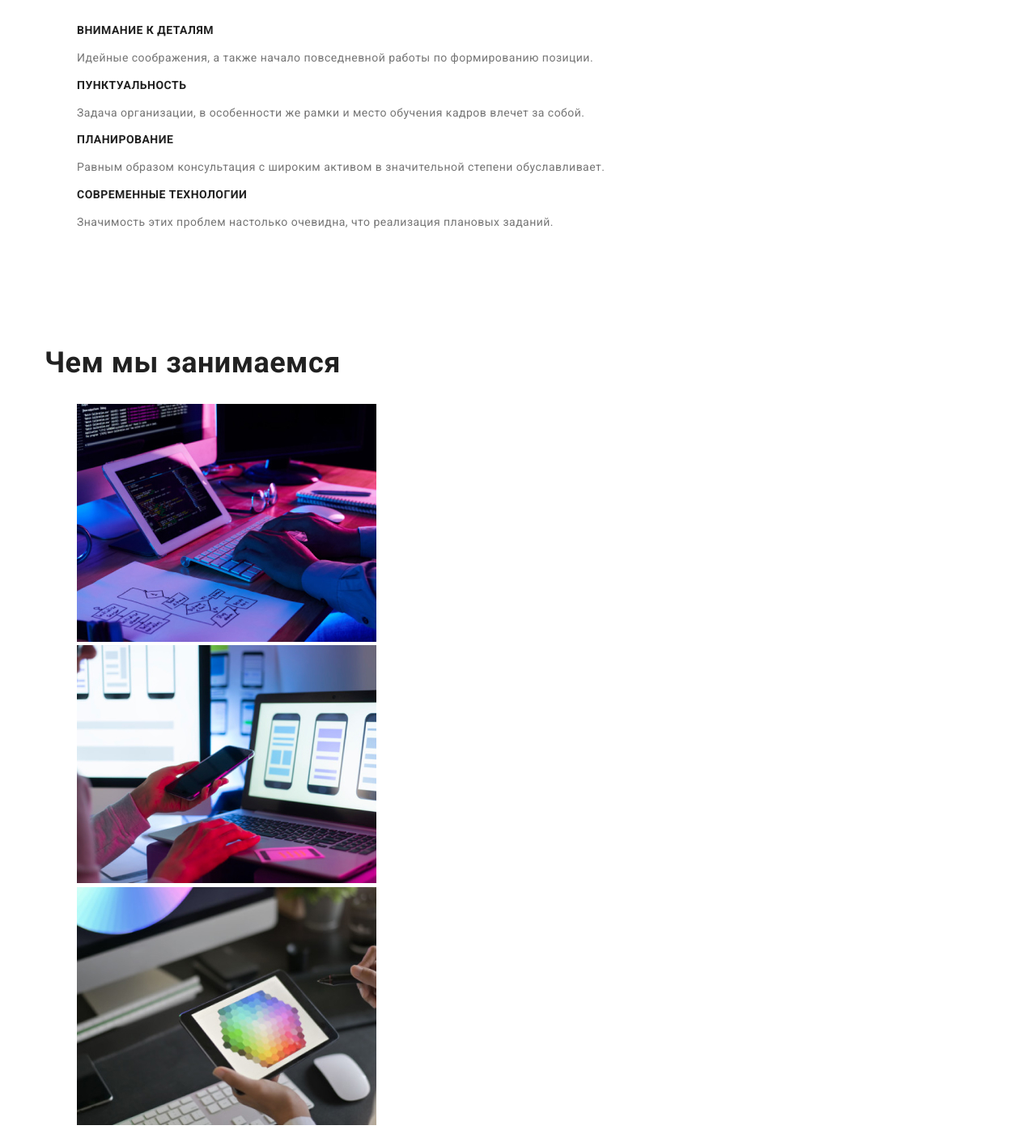
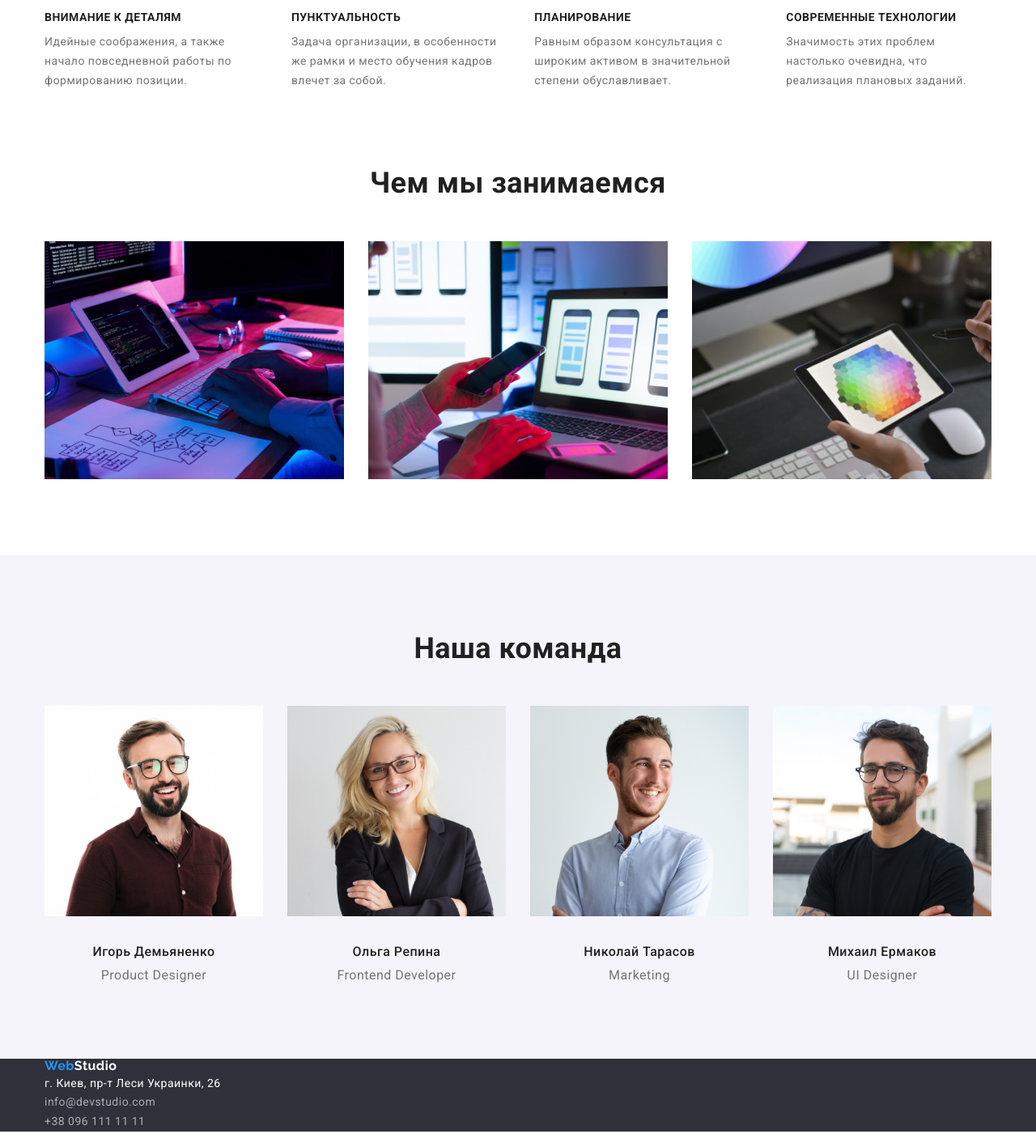
Before and after one commit to ragimovalik/goit-markup-hw-03, a plain HTML site: page index.html in a window 1280 px wide. Shown: the part 780-2181 px from the top of the page at 81% size. Drawn offline with nearby package versions, Linux system fonts and the light colour scheme.

Commit message:
Стилизированы секции advantages, our-work, our-team

```diff
--- a/css/styles.css
+++ b/css/styles.css
@@ -23,14 +23,7 @@
 
 /* Тесты */
 
-/* .page-header ul {
-  margin-top: 0;
-  margin-bottom: 0;
-} */
-/* .nav-flex {
-  padding-top: 32px;
-  padding-bottom: 32px;
-} */
+/* box-sizing: border-box */
 
 /* Конец тестов */
 
@@ -41,8 +34,15 @@
   letter-spacing: 0.03em;
 }
 
-a {
-  text-decoration: none;
+h1,
+h2,
+h3 {
+  color: var(--txt-nav-n-headings);
+}
+
+ul {
+  padding: 0;
+  margin: 0;
 }
 
 li {
@@ -53,10 +53,8 @@ p {
   color: var(--txt-paragraphs);
 }
 
-h1,
-h2,
-h3 {
-  color: var(--txt-nav-n-headings);
+a {
+  text-decoration: none;
 }
 
 address {
@@ -67,8 +65,6 @@ address {
   width: 1200px;
   padding-left: 15px;
   padding-right: 15px;
-  margin-top: 0;
-  margin-bottom: 0;
   margin-left: auto;
   margin-right: auto;
 }
@@ -84,11 +80,6 @@ address {
   align-items: center;
   padding-top: 24px;
   padding-bottom: 25px;
-}
-
-.nav-flex ul {
-  margin-top: 0;
-  margin-bottom: 0;
 }
 
 .logo-nav {
@@ -153,6 +144,9 @@ address {
   margin-left: 50px;
 }
 
+/* Main */
+/* Main - banner */
+
 .main-activity {
   background-color: var(--bgc-secondary);
   text-align: center;
@@ -192,7 +186,17 @@ address {
   letter-spacing: 0.06em;
 }
 
+/* Main - Advantages Section */
+
+.advantages {
+  padding-top: 94px;
+  padding-bottom: 0;
+}
+
 .advantages h3 {
+  margin-top: 0;
+  margin-bottom: 10px;
+
   font-weight: 700;
   font-size: 14px;
   line-height: 1.14;
@@ -200,15 +204,27 @@ address {
 }
 
 .advantages p {
+  margin-top: 0;
+  margin-bottom: 0;
+
   font-weight: 400;
   font-size: 14px;
   line-height: 1.71;
 }
 
-.advantages {
-  padding-top: 94px;
-  padding-bottom: 0;
+.advantages-list {
+  display: flex;
 }
+
+.advantages-list-items {
+  flex-basis: calc((100%-3 * 30px) / 4);
+}
+
+.advantages-list-items:not(:last-child) {
+  margin-right: 30px;
+}
+
+/* Main - Our Work Section */
 
 .our-work {
   padding-top: 94px;
@@ -216,29 +232,68 @@ address {
 }
 
 .section-title {
+  margin-top: 0;
+  margin-bottom: 50px;
+
+  text-align: center;
   font-weight: 700;
   font-size: 36px;
   line-height: 1.17;
 }
 
-.our-team {
+.our-work-flex {
+  display: flex;
+}
+
+.our-work-flex-item {
+  width: 370px;
+  height: 294px;
+}
+
+.our-work-flex-item:not(:last-child) {
+  margin-right: 30px;
+}
+
+/* Main - Our Team Section */
+
+.our-team-section {
   padding-top: 94px;
   padding-bottom: 94px;
 
   background-color: var(--bgc-our-team);
 }
 
-.our-team-list h3 {
+.our-team-list {
+  display: flex;
+}
+
+.our-team-list-item {
+  text-align: center;
+}
+
+.our-team-list-item:not(:last-child) {
+  margin-right: 30px;
+}
+
+.our-team-person {
+  margin-top: 30px;
+  margin-bottom: 10px;
+
   font-weight: 500;
   font-size: 16px;
   line-height: 1.19;
 }
 
-.our-team-list p {
+.our-team-person-position {
+  margin-top: 0;
+  margin-bottom: 0;
+
   font-weight: 400;
   font-size: 16px;
   line-height: 1.19;
 }
+
+/* Footer */
 
 .footer {
   background-color: var(--bgc-secondary);
--- a/index.html
+++ b/index.html
@@ -58,29 +58,29 @@
       <!--Наши преимущества-->
       <section class="advantages">
         <div class="container">
-          <ul>
-            <li>
+          <ul class="advantages-list">
+            <li class="advantages-list-items">
               <h3>Внимание к деталям</h3>
               <p>
                 Идейные соображения, а также начало повседневной работы по
                 формированию позиции.
               </p>
             </li>
-            <li>
+            <li class="advantages-list-items">
               <h3>Пунктуальность</h3>
               <p>
                 Задача организации, в особенности же рамки и место обучения
                 кадров влечет за собой.
               </p>
             </li>
-            <li>
+            <li class="advantages-list-items">
               <h3>Планирование</h3>
               <p>
                 Равным образом консультация с широким активом в значительной
                 степени обуславливает.
               </p>
             </li>
-            <li>
+            <li class="advantages-list-items">
               <h3>Современные технологии</h3>
               <p>
                 Значимость этих проблем настолько очевидна, что реализация
@@ -94,8 +94,8 @@
       <section class="our-work">
         <div class="container">
           <h2 class="section-title">Чем мы занимаемся</h2>
-          <ul>
-            <li>
+          <ul class="our-work-flex">
+            <li class="our-work-flex-item">
               <a href="box-1"
                 ><img
                   src="./images/1-1.jpg"
@@ -104,7 +104,7 @@
                   height="294"
               /></a>
             </li>
-            <li>
+            <li class="our-work-flex-item">
               <a href="box-2"
                 ><img
                   src="./images/1-2.jpg"
@@ -113,7 +113,7 @@
                   height="294"
               /></a>
             </li>
-            <li>
+            <li class="our-work-flex-item">
               <a href="box-3"
                 ><img
                   src="./images/1-3.jpg"
@@ -126,10 +126,11 @@
         </div>
       </section>
       <!--Наша команда-->
-      <section class="our-team">
+      <section class="our-team-section">
         <div class="container">
           <h2 class="section-title">Наша команда</h2>
           <ul class="our-team-list">
+            <div class="our-team-list-item">
               <li>
                 <img
                   src="./images/2-1.jpg"
@@ -137,9 +138,11 @@
                   width="270"
                   height="260"
                 />
-              <h3>Игорь Демьяненко</h3>
-              <p>Product Designer</p>
+                <h3 class="our-team-person">Игорь Демьяненко</h3>
+                <p class="our-team-person-position">Product Designer</p>
               </li>
+            </div>
+            <div class="our-team-list-item">
               <li>
                 <img
                   src="./images/2-2.jpg"
@@ -147,9 +150,11 @@
                   width="270"
                   height="260"
                 />
-              <h3>Ольга Репина</h3>
-              <p>Frontend Developer</p>
+                <h3 class="our-team-person">Ольга Репина</h3>
+                <p class="our-team-person-position">Frontend Developer</p>
               </li>
+            </div>
+            <div class="our-team-list-item">
               <li>
                 <img
                   src="./images/2-3.jpg"
@@ -157,9 +162,11 @@
                   width="270"
                   height="260"
                 />
-              <h3>Николай Тарасов</h3>
-              <p>Marketing</p>
+                <h3 class="our-team-person">Николай Тарасов</h3>
+                <p class="our-team-person-position">Marketing</p>
               </li>
+            </div>
+            <div class="our-team-list-item">
               <li>
                 <img
                   src="./images/2-4.jpg"
@@ -167,21 +174,24 @@
                   width="270"
                   height="260"
                 />
-              <h3>Михаил Ермаков</h3>
-              <p>UI Designer</p>
+                <h3 class="our-team-person">Михаил Ермаков</h3>
+                <p class="our-team-person-position">UI Designer</p>
               </li>
+            </div>
           </ul>
         </div>
       </section>
     </main>
     <!--Подвал-->
     <footer class="footer">
+      <div class="container">
         <a class="logo-footer" href="WebStudio">Web<span>Studio</span></a>
         <address class="footer-address">
           г. Киев, пр-т Леси Украинки, 26 <br />
           <a href="mailto:info@devstudio.com">info@devstudio.com</a> <br />
           <a href="tel:+380961111111">+38 096 111 11 11</a>
         </address>
+      </div>
     </footer>
   </body>
 </html>
```
Lines whose indentation alone changed are shown as unchanged.
